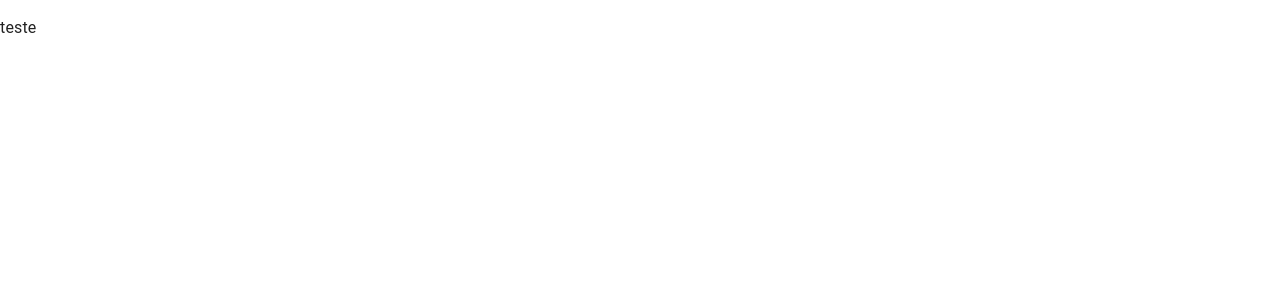
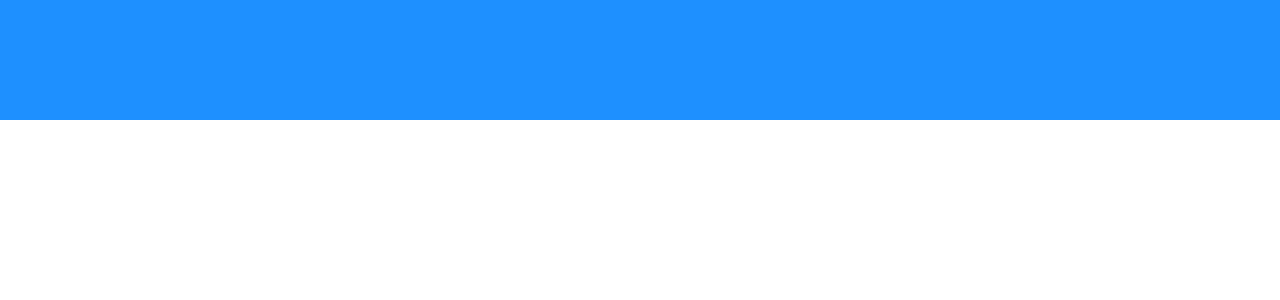
Before and after one commit to BTH-M3ND3S/ProjetoLojaEsportiva, a Next.js app in the folder mpsports/: page / in a window 1280 px wide. Shown: the top 300 px of the page. Built offline with nearby package versions, Linux system fonts and the light colour scheme.

Commit message:
criação header com chakra ui

```diff
--- a/mpsports/components/header.tsx
+++ b/mpsports/components/header.tsx
@@ -1,9 +1,22 @@
 import React from "react";
-function header(){
-    return(
-        <>
-        <h1>Teste</h1>
-        </>
-    )
+import { ChakraProvider, Box, Flex, Spacer, IconButton, Collapse, useDisclosure, VStack } from "@chakra-ui/react";
+import { HamburgerIcon, CloseIcon } from "@chakra-ui/icons";
+
+function Header(){
+  return (
+    <ChakraProvider>
+    <Box h={"7.5rem"} bgColor={"#1E90FF"}>
+        <Box>
+
+        </Box>
+        <Box>
+
+        </Box>
+        <Box>
+
+        </Box>
+    </Box>
+    </ChakraProvider>
+  );
 }
-export default header;
+export default Header;
--- a/mpsports/package.json
+++ b/mpsports/package.json
@@ -15,6 +15,7 @@
   "author": "",
   "license": "ISC",
   "dependencies": {
+    "@chakra-ui/icons": "^2.1.1",
     "@chakra-ui/react": "^2.8.2",
     "@emotion/react": "^11.11.3",
     "@emotion/styled": "^11.11.0",
--- a/mpsports/pages/index.tsx
+++ b/mpsports/pages/index.tsx
@@ -1,13 +1,14 @@
 import React from 'react';
-import CssBaseline from '@mui/material/CssBaseline';
+import Header from '../components/header';
+import { ChakraProvider, CSSReset } from "@chakra-ui/react";
+
+
 function home(){
     return(
-    <>
-     <CssBaseline />
-     <div>
-      <p>teste</p>
-     </div>
-    </>
+        <ChakraProvider>
+        <CSSReset />
+        <Header />
+      </ChakraProvider>
     )
 }
 export default home;
```
Also changed, not shown: 1 other file (tests, documents, lock files or other folders).
